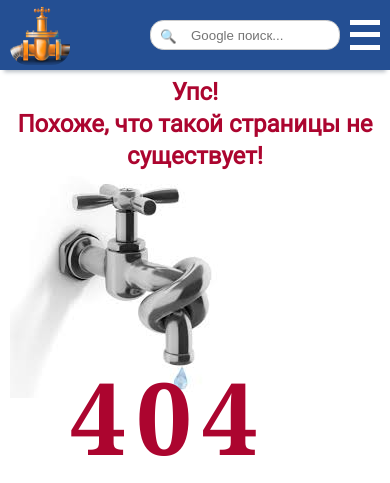
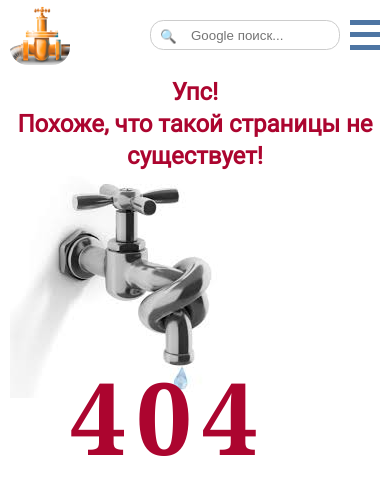
Before and after one commit to gidroadmin/techgidravlika, a PHP site: page /404.html in a window 390 px wide. Shown: the top 483 px of the page. Run offline with PHP 8.4, Linux system fonts and the light colour scheme.

Commit message:
collor header

```diff
--- a/css/style.css
+++ b/css/style.css
@@ -1252,6 +1252,21 @@ font-weight: 800 !important;
 
     } */
 
+    /*#header*/
+    .header{
+        /*position: sticky;*/
+        top: 0;
+        /*box-shadow: 0 6px 4px -4px #b8bec5;*/
+        display: flex;
+        background-image: none;
+        /*justify-content: space-between;*/
+        align-items: center;
+        height: 70px;
+        z-index: 3;
+        background-color: white;
+        box-shadow: none;
+    }
+
     .header_fixed{
         position: fixed;
 	  top: 0;
@@ -1259,10 +1274,11 @@ font-weight: 800 !important;
 	  width:100%;
 	  height:70px;
 	  background-color: #244F93;
-	  opacity: 0.96;
+	  opacity: 0.9;
 	  -webkit-transition: all 0.5s;
 	  transition: all 0.5s;
       box-shadow: 0 6px 4px -4px #b8bec5;
+
 
         /*position: fixed;
         top: 0;
@@ -1332,19 +1348,7 @@ font-weight: 800 !important;
 		min-width:320px;
     }
 
-    /*#header*/
-    .header{
-        /*position: sticky;*/
-        top: 0;
-        /*box-shadow: 0 6px 4px -4px #b8bec5;*/
-        display: flex;
-        background-image: none;
-        /*justify-content: space-between;*/
-        align-items: center;
-        height: 70px;
-        z-index: 3;
-        opacity: 1;
-    }
+
 
     .header__section{
         flex-direction: row;
@@ -1418,7 +1422,8 @@ font-weight: 800 !important;
     .header__burger span{
         position: absolute;
         left: 0;
-        background-color: #fff;
+        /*background-color: #fff;*/
+        background-color: #4D75A3;
         width:100%;
         left: 0;
         width: 100%;
@@ -1444,7 +1449,8 @@ font-weight: 800 !important;
     .header__burger::before,
     .header__burger::after{
         content: '';
-        background-color: #fff;
+        /*background-color: #fff;*/
+        background-color: #4D75A3;
         position: absolute;
         width: 100%;
         height: 5px;
```
